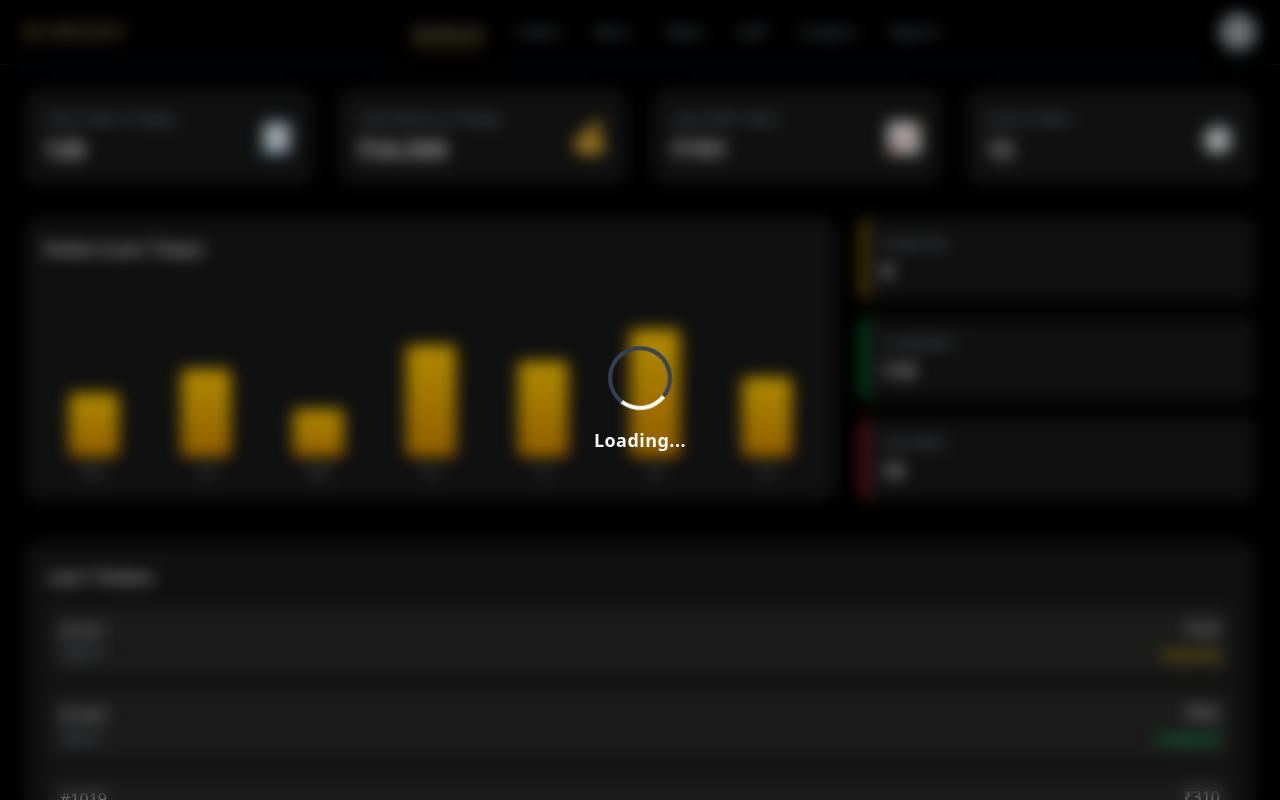
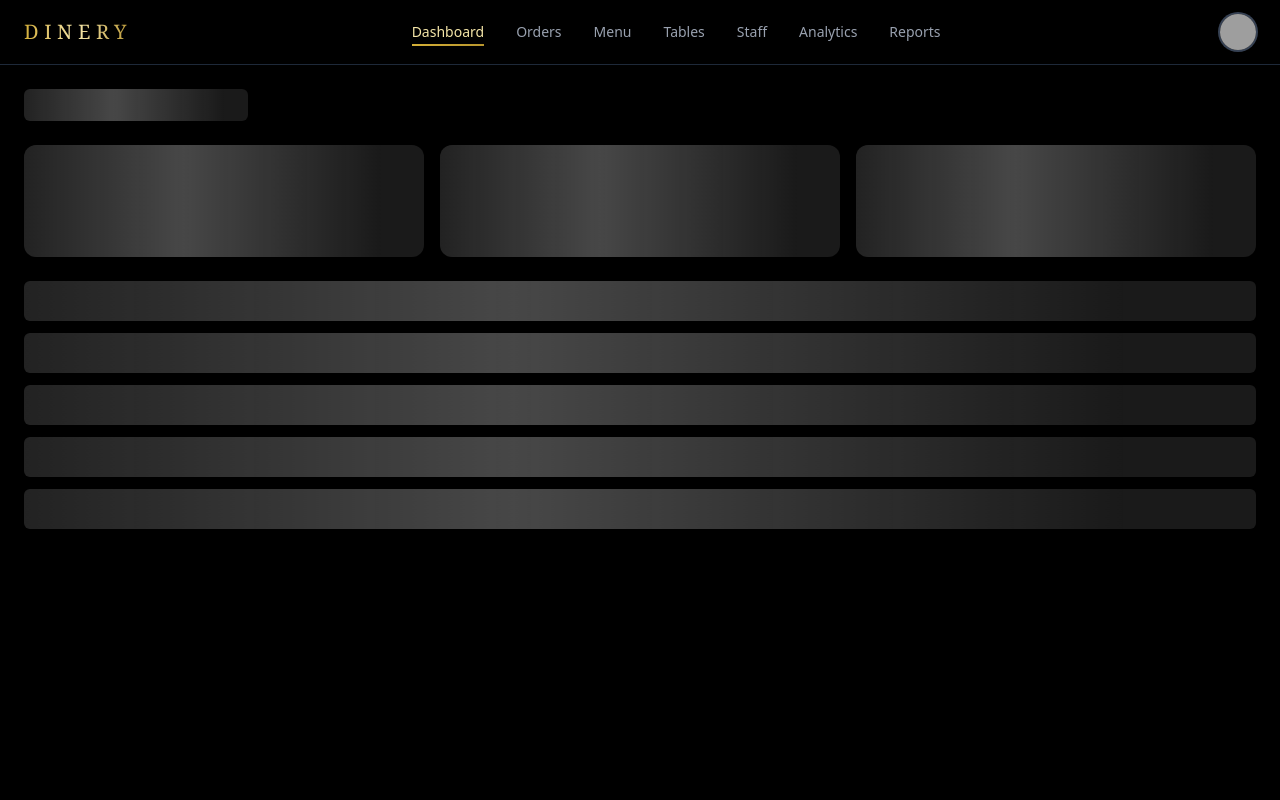
Before and after one commit to piyush-0777/DINERY, a React (Vite) app in the folder frontend/: page /owner/dashboard in a window 1280 px wide. Built offline with nearby package versions, Linux system fonts and the light colour scheme; grey boxes are pictures that could not be loaded.

Commit message:
improve loding componet add add dinary logo

```diff
--- a/frontend/src/App.css
+++ b/frontend/src/App.css
@@ -27,3 +27,34 @@
 ::-webkit-scrollbar-thumb:hover {
   background: linear-gradient(180deg, #facc15, #eab308);
 }
+
+
+@keyframes gradient {
+  0% { background-position: 0% 50%; }
+  50% { background-position: 100% 50%; }
+  100% { background-position: 0% 50%; }
+}
+
+.animate-gradient {
+  background-size: 200% 200%;
+  animation: gradient 4s ease infinite;
+}
+
+@keyframes loading {
+  0% { transform: translateX(-100%); }
+  100% { transform: translateX(300%); }
+}
+
+.animate-loading {
+  animation: loading 1.2s ease-in-out infinite;
+}
+
+@keyframes shimmer {
+  100% {
+    transform: translateX(100%);
+  }
+}
+
+.animate-shimmer {
+  animation: shimmer 1.4s infinite;
+}
--- /dev/null
+++ b/frontend/src/components/ui/BrandLogo.jsx
@@ -0,0 +1,35 @@
+import { motion } from "framer-motion";
+
+const letters = ["D", "I", "N", "E", "R", "Y"];
+
+export default function BrandLogo() {
+  return (
+    <motion.div
+      initial="hidden"
+      animate="visible"
+      variants={{
+        visible: {
+          transition: { staggerChildren: 0.15 },
+        },
+      }}
+      className="flex text-6xl font-extrabold tracking-wide"
+    >
+      {letters.map((letter, index) => (
+        <motion.span
+          key={index}
+          variants={{
+            hidden: { opacity: 0, y: 24 },
+            visible: {
+              opacity: 1,
+              y: 0,
+              transition: { duration: 0.5, ease: "easeOut" },
+            },
+          }}
+          className="bg-gradient-to-r from-amber-400 via-orange-500 to-red-500 bg-clip-text text-transparent drop-shadow-lg"
+        >
+          {letter}
+        </motion.span>
+      ))}
+    </motion.div>
+  );
+}
--- /dev/null
+++ b/frontend/src/components/ui/DashboardSkeleton.jsx
@@ -0,0 +1,31 @@
+import Skeleton from "./Skeleton";
+
+export default function DashboardSkeleton() {
+  return (
+    <div className="p-6 space-y-6 bg-black min-h-screen">
+
+      {/* Header */}
+      <Skeleton className="h-8 w-56 bg-white/10" />
+
+      {/* Stat Cards */}
+      <div className="grid grid-cols-1 md:grid-cols-3 gap-4">
+        {[1, 2, 3].map((i) => (
+          <Skeleton
+            key={i}
+            className="h-28 rounded-xl bg-white/10"
+          />
+        ))}
+      </div>
+
+      {/* Table Skeleton */}
+      <div className="space-y-3">
+        {[1, 2, 3, 4, 5].map((i) => (
+          <Skeleton
+            key={i}
+            className="h-10 rounded-md bg-white/10"
+          />
+        ))}
+      </div>
+    </div>
+  );
+}
--- a/frontend/src/components/ui/Loader.jsx
+++ b/frontend/src/components/ui/Loader.jsx
@@ -1,15 +1,33 @@
-// Loader.jsx
 import React from "react";
 
 const Loader = () => {
   return (
-    <div className="fixed inset-0 z-50 flex items-center justify-center backdrop-blur-sm bg-black/30">
-      <div className="flex flex-col items-center space-y-4">
-        {/* Spinner */}
-        <div className="w-16 h-16 border-4 border-gray-700 border-t-white rounded-full animate-spin"></div>
-        {/* Text */}
-        <p className="text-white text-lg font-semibold tracking-wide">
-          Loading...
+    <div className="fixed inset-0 z-50 flex items-center justify-center bg-black/60 backdrop-blur-md">
+      <div className="flex flex-col items-center gap-6">
+
+        {/* Brand Name */}
+        <h1 className="relative text-5xl font-extrabold tracking-wide">
+          <span className="bg-gradient-to-r from-amber-400 via-orange-500 to-red-500 bg-clip-text text-transparent animate-gradient">
+            DINERY
+          </span>
+
+          {/* Glow */}
+          <span className="absolute inset-0 blur-xl bg-gradient-to-r from-amber-400 via-orange-500 to-red-500 opacity-30"></span>
+        </h1>
+
+        {/* Subtitle */}
+        <p className="text-xs uppercase tracking-[0.35em] text-white/70">
+          Restaurant POS System
+        </p>
+
+        {/* Animated Line */}
+        <div className="relative h-1 w-40 overflow-hidden rounded-full bg-white/20">
+          <div className="absolute h-full w-1/3 bg-gradient-to-r from-amber-400 to-red-500 animate-loading"></div>
+        </div>
+
+        {/* Loading Text */}
+        <p className="text-sm text-white/60 animate-pulse">
+          Initializing system…
         </p>
       </div>
     </div>
--- /dev/null
+++ b/frontend/src/components/ui/Skeleton.jsx
@@ -0,0 +1,12 @@
+import React from "react";
+
+export default function Skeleton({ className = "" }) {
+  return (
+    <div
+      className={`relative overflow-hidden rounded-md bg-white/10 ${className}`}
+    >
+      {/* Shimmer effect */}
+      <div className="absolute inset-0 -translate-x-full animate-shimmer bg-gradient-to-r from-transparent via-white/20 to-transparent" />
+    </div>
+  );
+}
--- /dev/null
+++ b/frontend/src/components/ui/SplashScreen.jsx
@@ -0,0 +1,45 @@
+import { motion } from "framer-motion";
+import BrandLogo from "./BrandLogo";
+
+export default function SplashScreen() {
+  return (
+    <motion.div
+      initial={{ opacity: 1 }}
+      exit={{ opacity: 0 }}
+      transition={{ duration: 0.6 }}
+      className="fixed inset-0 z-50 flex flex-col items-center justify-center bg-black"
+    >
+      {/* Brand */}
+      <BrandLogo />
+
+      {/* Subtitle */}
+      <motion.p
+        initial={{ opacity: 0 }}
+        animate={{ opacity: 1 }}
+        transition={{ delay: 1 }}
+        className="mt-4 text-xs uppercase tracking-[0.4em] text-white/70"
+      >
+        Restaurant POS System
+      </motion.p>
+
+      {/* Progress Bar */}
+      <div className="mt-8 h-1 w-48 overflow-hidden rounded-full bg-white/20">
+        <motion.div
+          initial={{ x: "-100%" }}
+          animate={{ x: "300%" }}
+          transition={{
+            repeat: Infinity,
+            duration: 1.2,
+            ease: "easeInOut",
+          }}
+          className="h-full w-1/3 bg-gradient-to-r from-amber-400 to-red-500"
+        />
+      </div>
+
+      {/* Status */}
+      <p className="mt-4 text-sm text-white/60 animate-pulse">
+        Initializing DINERY…
+      </p>
+    </motion.div>
+  );
+}
--- a/frontend/src/pages/owner/OwnerDashboard.jsx
+++ b/frontend/src/pages/owner/OwnerDashboard.jsx
@@ -26,7 +26,6 @@ const OwnerDashboard = () => {
     <div className="p-6 bg-black min-h-screen overflow-y-auto scrollbar-hide ">
       {/* <h1 className="text-3xl font-bold text-white mb-6">Dashboard</h1> */}
 
-    {loading && <Loader />}
       {/* Top Stats */}
       <div className="grid grid-cols-1 sm:grid-cols-2 lg:grid-cols-4 gap-6">
         <StatCard title="Total Orders (Today)" value="128" icon="🧾" />
--- a/frontend/src/routes/OwnerRoutes.jsx
+++ b/frontend/src/routes/OwnerRoutes.jsx
@@ -1,6 +1,9 @@
+import { useState, useEffect } from "react";
 import { Routes, Route } from "react-router-dom";
 import OwnerLayout from "../layouts/OwnerLayout";
-
+import { AnimatePresence } from "framer-motion";
+import SplashScreen from "../components/ui/SplashScreen";
+import DashboardSkeleton from "../components/ui/DashboardSkeleton";
 
  import OwnerDashboard from "../pages/owner/OwnerDashboard";
  import OwnerMenu from "../pages/owner/OwnerMenu";
@@ -11,10 +14,30 @@ import OwnerLayout from "../layouts/OwnerLayout";
 // import RestaurantSettings from "../pages/owner/RestaurantSettings";
 
 const OwnerRoutes = () => {
+  const [showSplash, setShowSplash] = useState(true);
+  const [loading, setLoading] = useState(true);
+
+  useEffect(() => {
+    const splashTimer = setTimeout(() => {
+      setShowSplash(false);
+    }, 4000);
+
+    return () => clearTimeout(splashTimer);
+  }, []);
+  useEffect(()=>{
+    setTimeout(() => {
+      setLoading(false);
+    }, 10000);
+  })
   return (
     <OwnerLayout>
-
-      <Routes>
+      <AnimatePresence mode="wait">
+      {showSplash ? (
+        <SplashScreen key="splash" />
+      ) : loading ? (
+        <DashboardSkeleton key="skeleton" />
+      ) : (
+        <Routes>
          <Route path="dashboard" element={<OwnerDashboard />} />
          <Route path="menu" element={<OwnerMenu />} />
         {/* <Route path="dashboard" element={<OwnerDashboard />} />
@@ -23,6 +46,9 @@ const OwnerRoutes = () => {
         <Route path="analytics" element={<SalesAnalytics />} />
         <Route path="settings" element={<RestaurantSettings />} /> */}
       </Routes>
+      )}
+    </AnimatePresence>
+
     </OwnerLayout>
   );
 };
```
